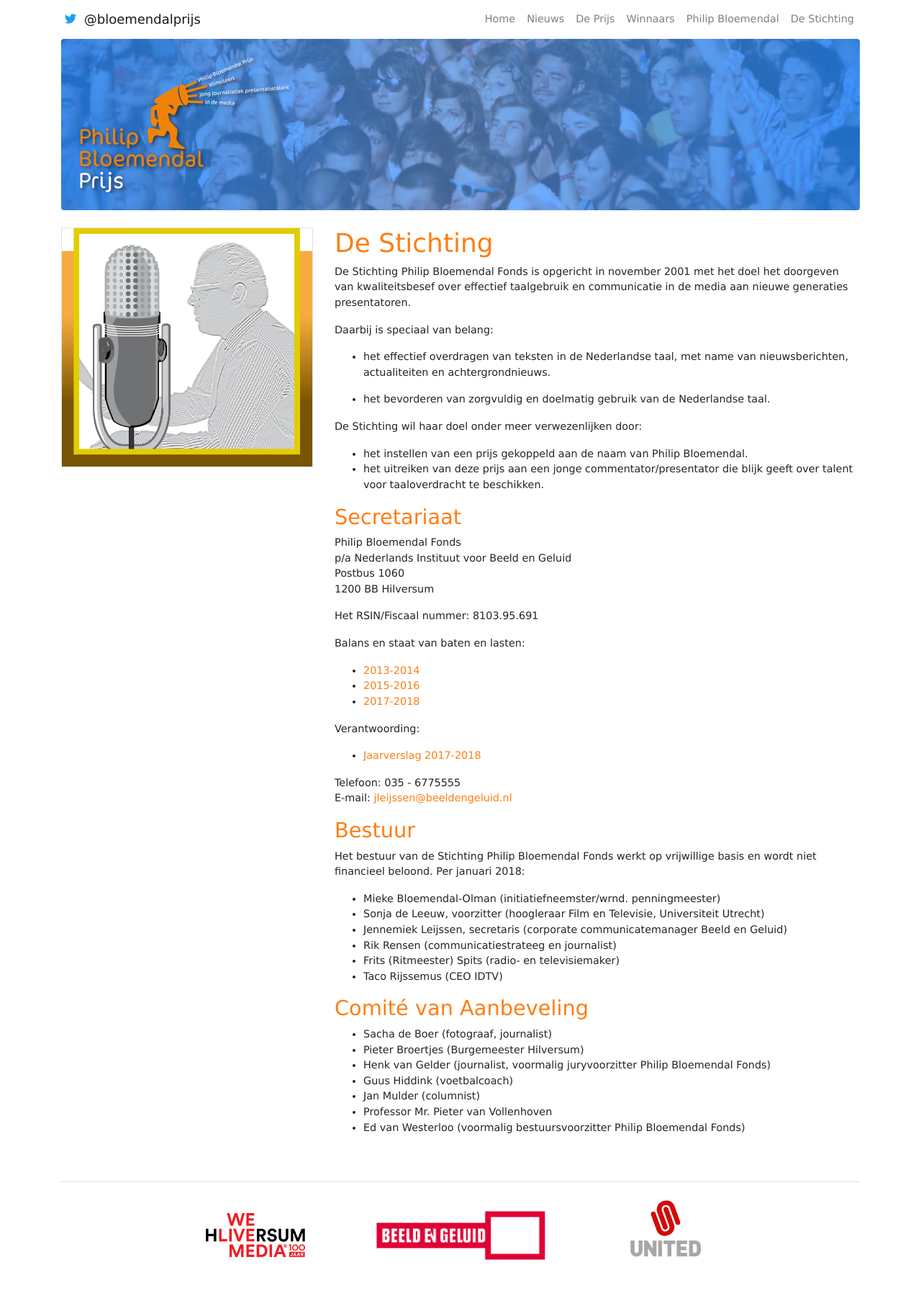
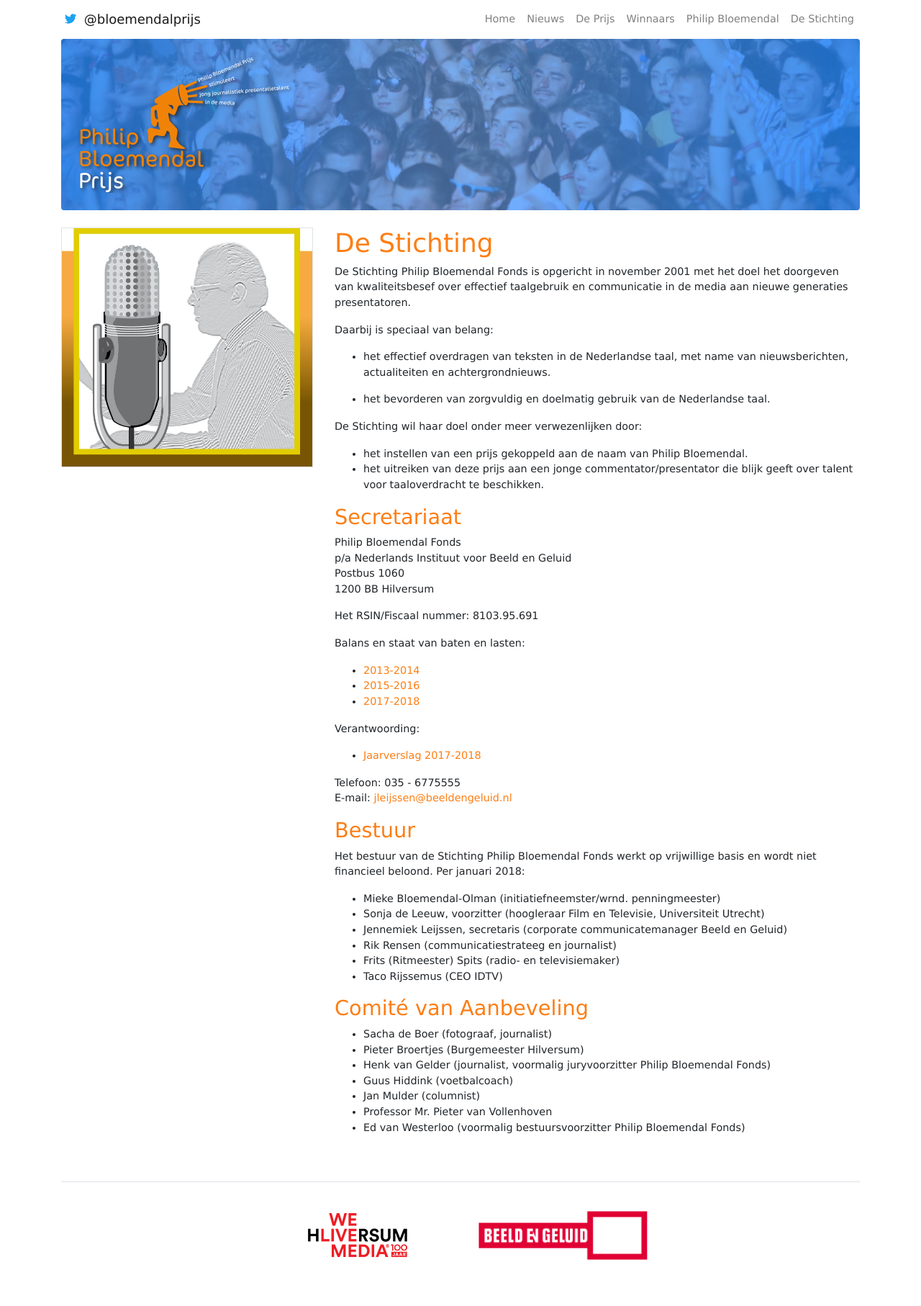
Before and after one commit to bloemendalprijs/bloemendalprijs.github.io, a Jekyll site: the page built from de-stichting.markdown, in a window 1280 px wide. Shown: the whole page at 72% size. Built offline with Jekyll 4.4.1, drawn with Linux system fonts in a browser that asks for light colours.

Commit message:
Update footer.html

```diff
--- a/_includes/footer.html
+++ b/_includes/footer.html
@@ -7,9 +7,6 @@
         <div class="col-md-3 p-4 text-center">
           <a href="https://www.beeldengeluid.nl/"><img src="{{ '/assets/img/Beeld-en-Geluid_Rood-RGB-e00034.png' | relative_url }}" class="img-fluid mt-3" alt="Beeld en Geluid"></a>
         </div>
-        <div class="col-md-3 p-4 text-center">
-          <a href="https://united4all.nl/"><img src="{{ '/assets/img/LogoUnited_72dpi.jpg' | relative_url }}" class="img-fluid" style="max-width:100px" alt="United"></a>
-        </div>
       </div>
     </footer>
   </div>
```
